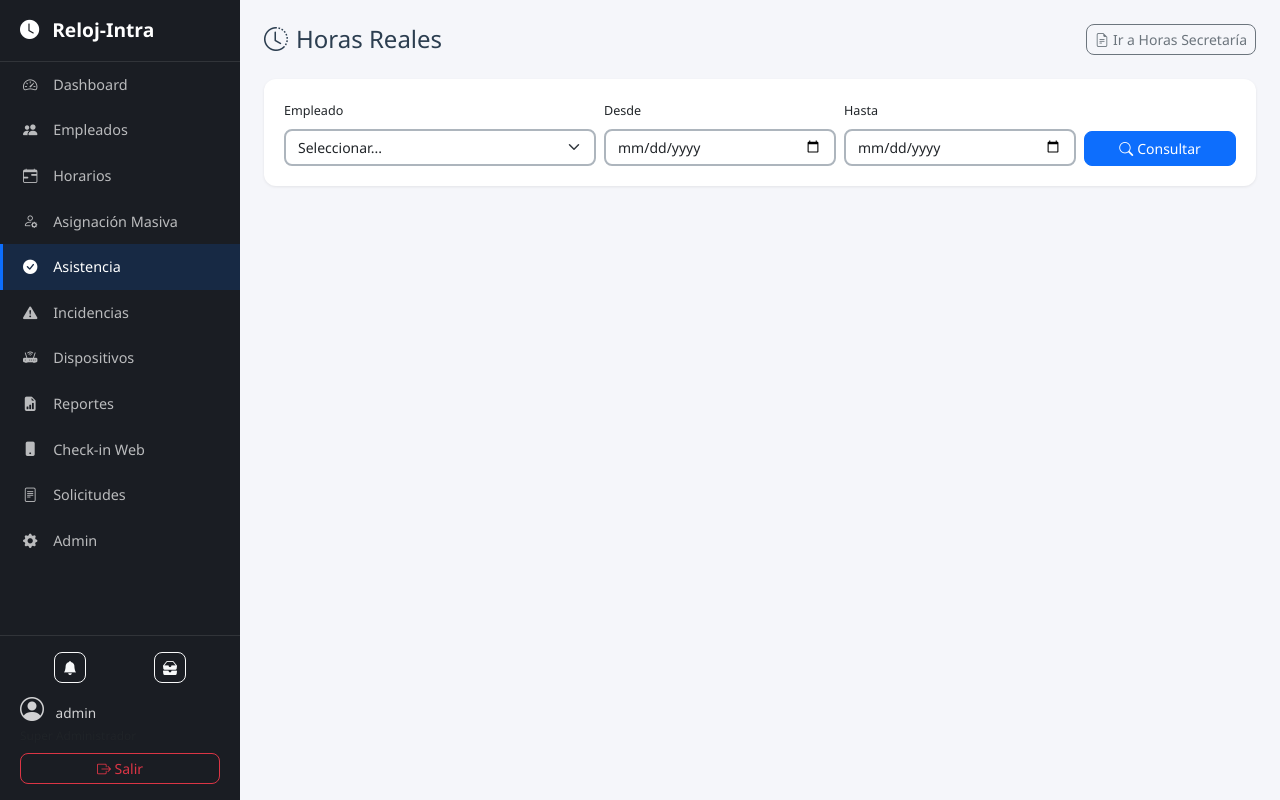
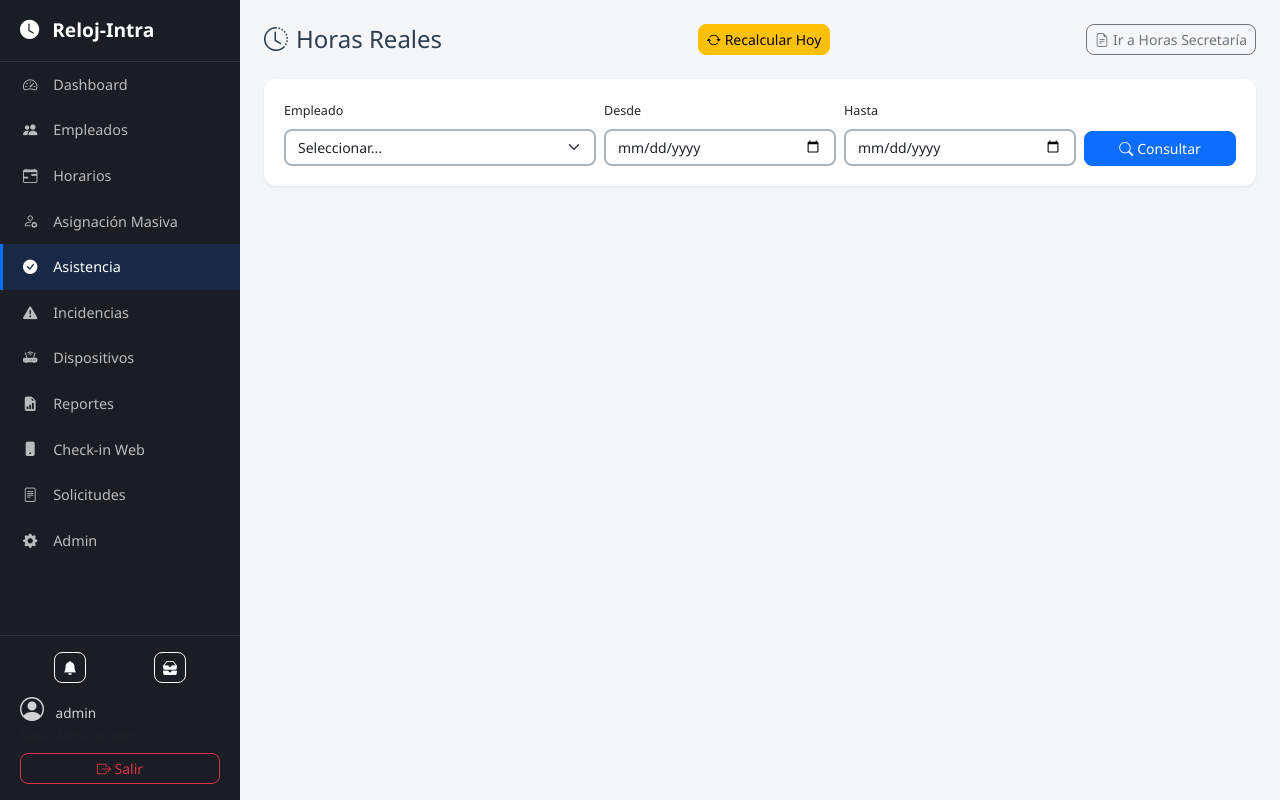
Before and after one commit to Jonathan3-3/reloj-inttranet, a Django app: page /asistencia/reporte/horas-reales/ in a window 1280 px wide. Run offline with Django 5.2, Linux system fonts and the light colour scheme; a user stored in the database is signed in; data comes from the database, SQL or seed files in the repository; data that the repository does not hold is empty.

Commit message:
feat: comando recalcular_hoy + endpoint /api/recalcular/todos/ + boton en web

```diff
--- a/apps/asistencia/urls.py
+++ b/apps/asistencia/urls.py
@@ -12,4 +12,5 @@ urlpatterns = [
     path('api/today/', views.api_today, name='api-today'),
     path('api/empleados/', views.api_empleados, name='api-empleados'),
     path('api/recalcular/<int:empleado_pk>/', views.api_recalcular, name='api-recalcular'),
+    path('api/recalcular/todos/', views.api_recalcular_todos, name='api-recalcular-todos'),
 ]
--- a/apps/asistencia/views.py
+++ b/apps/asistencia/views.py
@@ -371,3 +371,14 @@ def api_recalcular(request, empleado_pk):
             'estatus': asistencia.estatus,
         })
     return JsonResponse({'ok': True, 'mensaje': 'Sin datos para recalcular'})
+
+
+@login_required
+def api_recalcular_todos(request):
+    from .calculators.engine import recalcular_todos_pendientes
+    total = recalcular_todos_pendientes()
+    return JsonResponse({
+        'ok': True,
+        'total': total,
+        'mensaje': f'Recalculados {total} empleados para hoy',
+    })
--- a/templates/asistencia/horas_reales.html
+++ b/templates/asistencia/horas_reales.html
@@ -3,10 +3,23 @@
 {% block content %}
 <div class="d-flex justify-content-between align-items-center mb-4">
   <h4 class="mb-0"><i class="bi bi-clock-history me-2"></i>Horas Reales</h4>
+  <button onclick="recalcularHoy()" class="btn btn-warning btn-sm">
+    <i class="bi bi-arrow-repeat me-1"></i>Recalcular Hoy
+  </button>
   <a href="{% url 'reporte-horas-secretaria' %}" class="btn btn-outline-secondary btn-sm">
     <i class="bi bi-file-earmark-text me-1"></i>Ir a Horas Secretaría
   </a>
 </div>
+
+<script>
+function recalcularHoy() {
+  if (!confirm('¿Recalcular asistencia de todos los empleados para hoy?')) return;
+  fetch('/asistencia/api/recalcular/todos/')
+    .then(r => r.json())
+    .then(d => { alert(d.mensaje); location.reload(); })
+    .catch(e => alert('Error: ' + e));
+}
+</script>
 
 <div class="card mb-4">
   <div class="card-body">
```
Also changed, not shown: apps/asistencia/management/commands/recalcular_hoy.py (added, +10 -0 lines).
